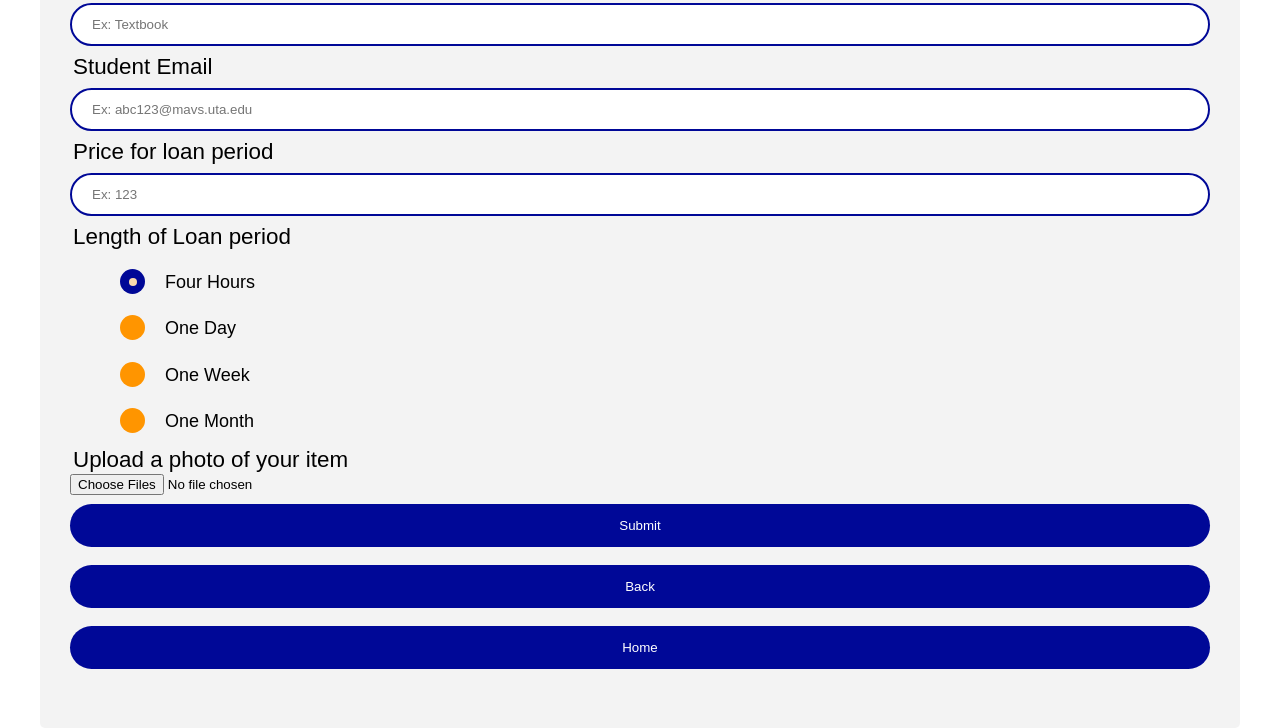
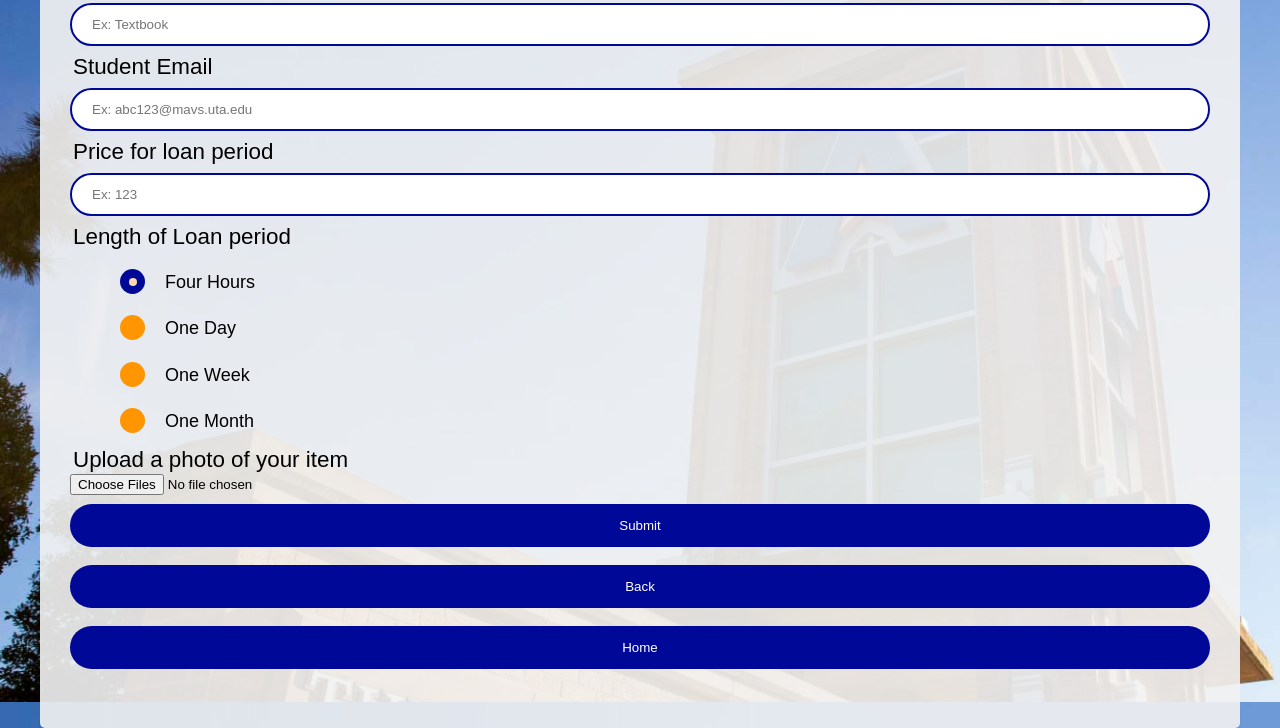
Before and after one commit to jnet99/jnet99.github.io, a plain HTML site: page Lform.html in a window 1280 px wide. Shown: the part 203-931 px from the top of the page. Drawn offline with Linux system fonts and the light colour scheme.

Commit message:
Update styleMakeClub.css

```diff
--- a/css/styleMakeClub.css
+++ b/css/styleMakeClub.css
@@ -6,7 +6,7 @@ body {
   justify-content: center;
   font-family: sans-serif;
   font-size: 18px;
-  background: url(/SEI/images/UTA_Background_2.jpg);
+  background: url(/images/UTA_Background_2.jpg);
   background-size: cover;
   padding-top: 25px;
 }
```
